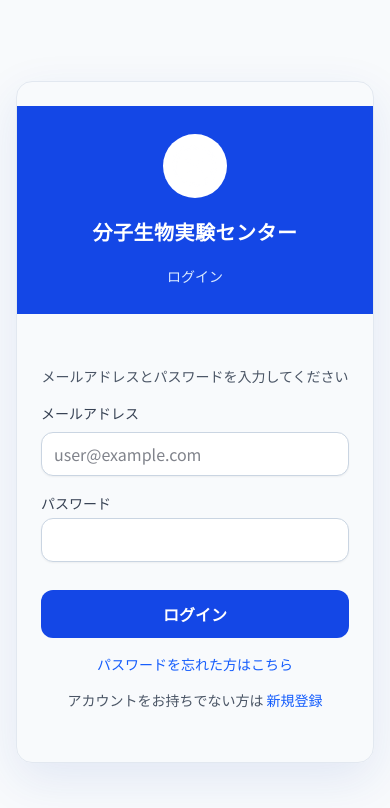
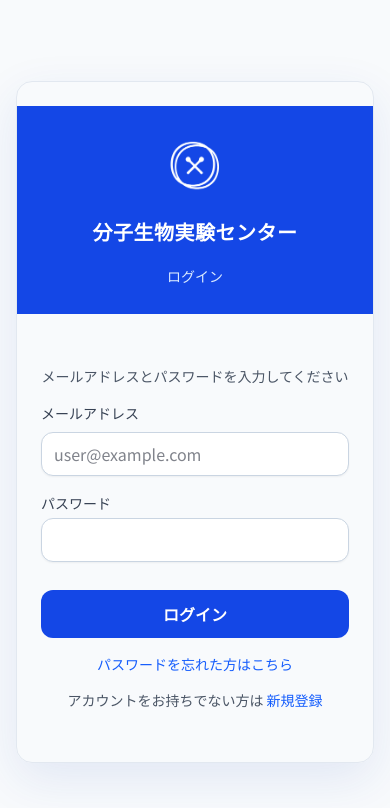
Before and after one commit to MolecularBiologyResearchCenter/lab-manager, a Next.js app: page /login in a window 390 px wide. Shown: the top 808 px of the page. Built offline with nearby package versions, Linux system fonts and the light colour scheme; no server answers.

Commit message:
Refactor logo image class for better layout
Updated logo image styling for better responsiveness.

```diff
--- a/src/app/login/page.tsx
+++ b/src/app/login/page.tsx
@@ -22,11 +22,11 @@ export default function LoginPage() {
             <Card className="w-full max-w-md overflow-hidden rounded-2xl border-slate-200 shadow-[0_16px_48px_rgba(30,64,175,0.10)]">
                 <CardHeader className="space-y-3 bg-blue-700 py-7 text-center">
                     <div className="flex justify-center">
-                        <div className="flex h-16 w-16 items-center justify-center rounded-full bg-white p-1">
+                        <div className="flex h-16 w-16 items-center justify-center">
                             <img
                                 src="/images/kitasato-logo.png"
                                 alt="Kitasato University Logo"
-                                className="w-full h-full rounded-full"
+                                className="h-full w-full object-contain"
                             />
                         </div>
                     </div>
```
